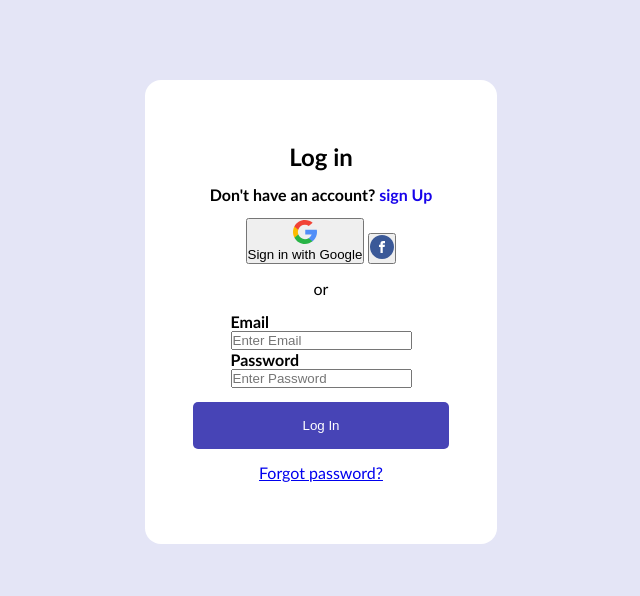
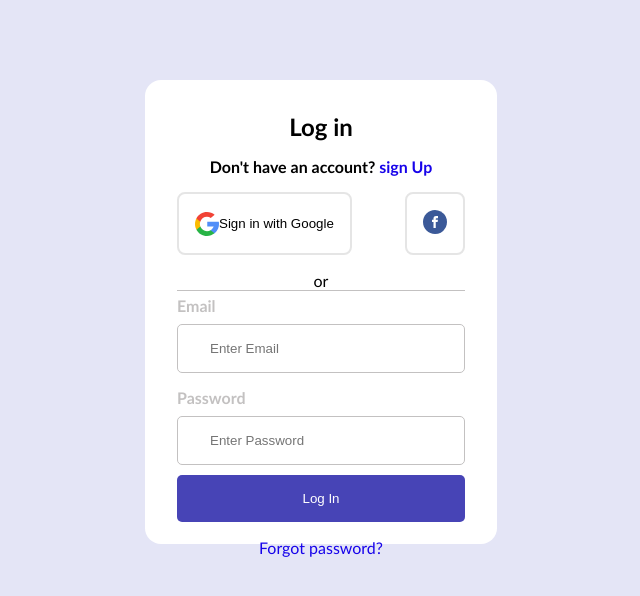
Before and after one commit to Angela-GM/donde-esta-mi-css, a plain HTML site: page index.html in a window 1280 px wide. Shown: the whole page, without its empty margins (319-959 px from the left). Drawn offline with Linux system fonts and the light colour scheme.

Commit message:
done css

```diff
--- a/style.css
+++ b/style.css
@@ -8,6 +8,9 @@
 body {
     background-color: #E4E5F6;
     font-family:Optima, sans-serif;
+}
+h2  {
+    margin-bottom: 1rem;
 }
 .card {
     display: flex;
@@ -21,22 +24,34 @@ form {
     justify-content: space-evenly;
     align-items: center;
     margin-top:5em;
-    padding: 3rem;
+    padding: 2rem;
     height: 29em;
     border-radius:1em;
     width: 22rem;
     background: white;
 }
+.social-login{
+    display: flex;
+    align-items: stretch;
+    width: 100%;
+    justify-content: space-between;
 
-.socia-login>button {
+}
+.social-login>button {
     background-color: transparent;
     border-radius: 8px;
     border: 2px solid hsla(0, 0%, 74%,0.4);
 
 }
 
-.google-btn, .fb-btn {
-    padding: 10px, 15px;
+.google-btn {
+    display: flex;
+    align-items: center;
+    padding: 1rem;
+}
+
+.fb-btn {
+    padding:1rem;
 }
 
 img {
@@ -47,9 +62,23 @@ img {
 .email-login {
     display: flex;
     flex-direction: column;
+    width: 100%;
+    border-top: 1px solid #C3C1C1;
 }
+.email-login>label {
+    color: #C3C1C1;
+    margin-top: 0.3rem;
+}
+.email-login>input {
+    padding: 1rem 2rem;
+    border-radius: 5px;
+    margin: 0.6rem 0;
+    border: solid 1px #C3C1C1;
+}
+
 .subtitle {
     font-weight: bold;
+    margin-bottom: 1rem;
 }
 .subtitle>a {
     text-decoration: none;
@@ -65,3 +94,12 @@ img {
     border-radius: 5px;
 
 }
+.forget-pass {
+    text-decoration: none;
+    color: #1703EA;
+    margin-top: 1rem;
+}
+
+.or {
+    margin-top: 1rem;
+}
```
